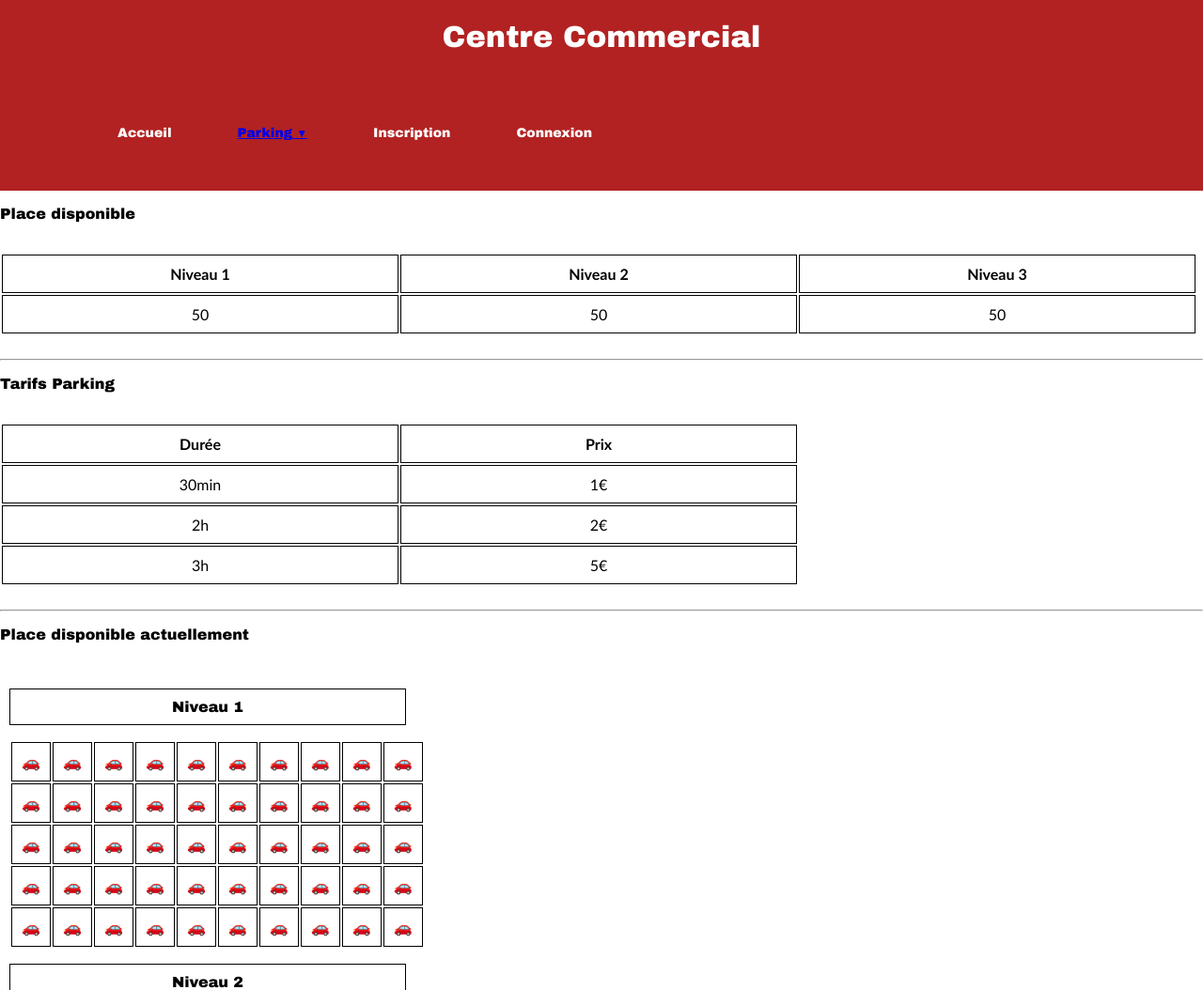
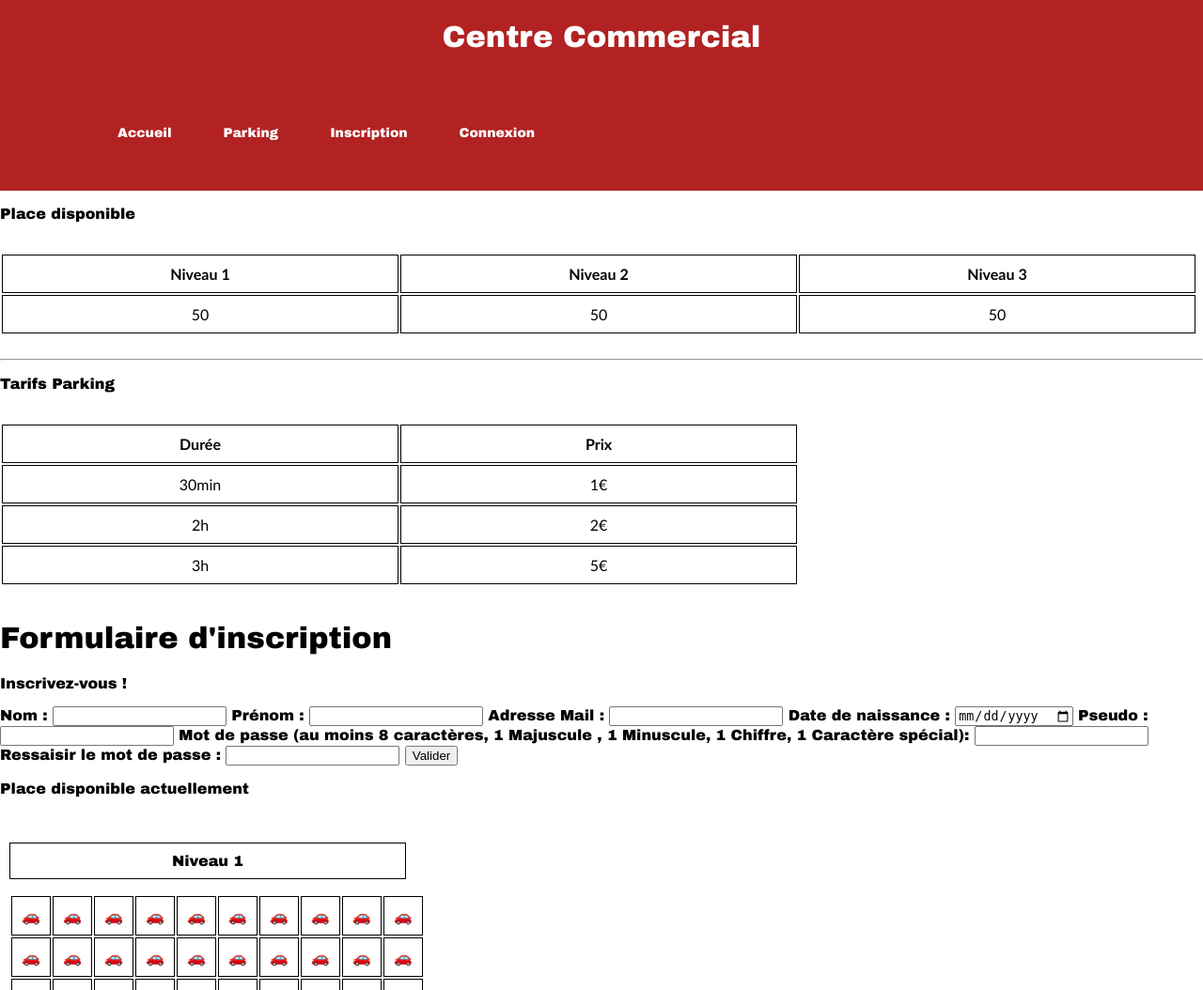
Before and after one commit to rash2615/Cirpark_Modbus, a PHP site: page / in a window 1280 px wide. Shown: the top 1054 px of the page at 94% size. Run offline with PHP 8.4, Linux system fonts and the light colour scheme.

Commit message:
Add files via upload

```diff
--- a/Cirpark_Modbus/Interface Web/Parking/Site web/donnees.js
+++ b/Cirpark_Modbus/Interface Web/Parking/Site web/donnees.js
@@ -9,3 +9,28 @@ function ChangerTitre() {
 	}
 }
 titre.addEventListener('mouseover', ChangerTitre);
+
+function ChangerSection() {
+	var parking = document.getElementById("ChangerSection");
+	var n1 = document.getElementById("n1");
+	var n2 = document.getElementById("n2");
+	var n3 = document.getElementById("n3");
+	if(this.id == "n1") {
+			n1.style.display = "block";
+			n2.style.display = "none";
+			n3.style.display = "none";
+		}
+	if(this.id == "n2") {
+			n1.style.display = "none";
+			n2.style.display = "block";
+			n3.style.display = "none";
+		}
+	if(this.id == "n3") {
+			n1.style.display = "none";
+			n2.style.display = "none";
+			n3.style.display = "block";
+		}
+}
+n1.addEventListener('onclick', ChangerSection);
+n2.addEventListener('onclick', ChangerSection);
+n3.addEventListener('onclick', ChangerSection);
--- a/Cirpark_Modbus/Interface Web/Parking/Site web/index.html
+++ b/Cirpark_Modbus/Interface Web/Parking/Site web/index.html
@@ -13,21 +13,24 @@
 		<h1 id="titre">Centre Commercial</h1>
 	</header>
 	<nav class="nav li" id="ma_nav">
-		<ul><li id="nav_acc">Accueil</li>
-			<li class="deroulant" id="nav_site"><a href="#">Parking</a>
+		<ul>
+			<li><a>Accueil</a></li>
 
-			<ul class="sous">
-        		<li><a href="#">Niveau 1</a></li>
-        		<li><a href="#">Niveau 2</a></li>
-        		<li><a href="#">Niveau 3</a></li>
-        	</ul>
-			<li id="nav_inscript">Inscription</li>
-			<li id="nav_co">Connexion</li>
+			<li class="deroulant">
+				<a id="parking">Parking</a>
+				<ul class="sous">
+        			<li><a id="n1">Niveau 1</a></li>
+        			<hr>
+        			<li><a id="n2">Niveau 2</a></li>
+        			<hr>
+        			<li><a id="n3">Niveau 3</a></li>
+        		</ul>
+        	</li>
+			<li id="nav_inscript"><a>Inscription</a></li>
+			<li id="nav_co"><a>Connexion</a></li>
 		</ul>
 	</nav>
 
-	<section>
-	</section>
 	<table>
 		<p class="rouge"> Place disponible </p> <br/>
 		<tr class="police">
@@ -65,7 +68,27 @@
 	</table>
 	</div>
 		<br>
-		<hr>
+
+	<div id="inscription"><h1 class="bas">Formulaire d'inscription</h1>
+			<p>Inscrivez-vous !</p>
+				<form>
+						<label for="nom"> Nom : </label>
+						<input class="bord" type="text" maxlength="40" id="nom" name="nom_utilisateur" required/>
+						<label for="prenom"> Prénom : </label>
+						<input class="bord" type="text" maxlength="40" id="prenom" name="prenom_utilisateur" required/>
+						<label for="adressmail"> Adresse Mail : </label>
+						<input class="bord" type="email" maxlength="40" id="adressmail" name="adressmail_utilisateur" required/>
+						<label for="ddn"> Date de naissance : </label>
+						<input class="bord" type="Date"  id="ddn" name="ddn_utilisateur" required/>
+						<label for="pseudo"> Pseudo : </label>
+						<input class="bord" type="text" maxlength="40" id="pseudo" name="pseudo_utilisateur" required/>
+						<label for="mdp1"> Mot de passe (au moins <span class="red" id="mdp_longueur" >8 caractères</span>, <span class="red" id="mdp_maj">1 Majuscule </span>, <span class="red" id="mdp_min">1 Minuscule</span>, <span class="red" id="mdp_chiffre">1 Chiffre</span>, <span class="red" id="mdp_special">1 Caractère spécial</span>): </label>
+						<input class="bord" type="password" minlength="8" id="mdp1" name="mdp1" required/>
+						<label for="mdp2"> Ressaisir le mot de passe : </label>
+						<input class="bord" type="password" minlength="8" id="mdp2" name="mdp2" required/>
+						<input type="submit" value="Valider" id="envoyer"/>
+				</form>
+	</div>
 	<p class="rouge"> Place disponible actuellement </p> <br/>
 	<div style="padding: 0px 10px;">
 	<p class="saut">Niveau 1 </p>
--- a/Cirpark_Modbus/Interface Web/Parking/Site web/style.css
+++ b/Cirpark_Modbus/Interface Web/Parking/Site web/style.css
@@ -28,7 +28,6 @@ nav {
 	display : inline;
 	padding: 20px;
 	margin-left : 15px;
-	margin-right : 15px;
 	cursor: pointer;
 }
 footer {
@@ -71,14 +70,11 @@ footer {
 nav ul{
     list-style-type: none;
 }
-
 nav ul li{
     float: left;
     text-align: center;
     position: relative;
-
 }
-
 nav ul::after{
     content: "";
     display: table;
@@ -88,21 +84,31 @@ nav > ul li:hover .sous{
     display: block;
     color: white;
 }
+nav a{
+    display: block;
+    text-decoration: none;
+}
+
+nav a:hover{
+    color: white;
+    border-bottom: 2px solid gold;
+}
+
 .sous li{
     float: none;
     width: 100%;
-    text-align: left;    text-decoration: none;
+    text-align: left;
+    text-decoration: none;
 }
 .sous a{
     padding: 10px;
     border-bottom: none;
-
+    background: #B22222;
 }
 .sous a:hover{
     border-bottom: none;
-    background-color: RGBa(200,200,200,0.1);
 }
 .deroulant > a::after{
-    content:" ▼";
     font-size: 12px;
+
 }
```
